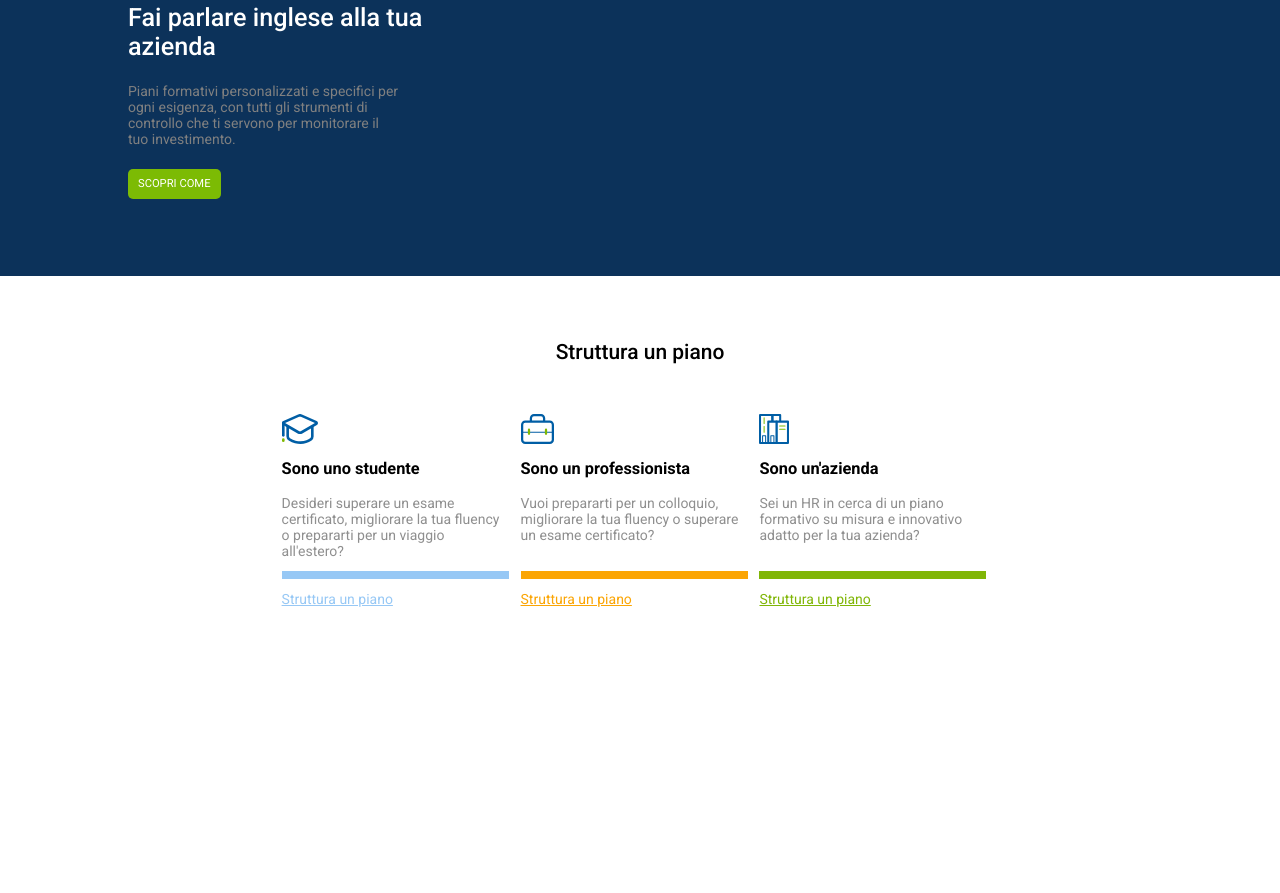
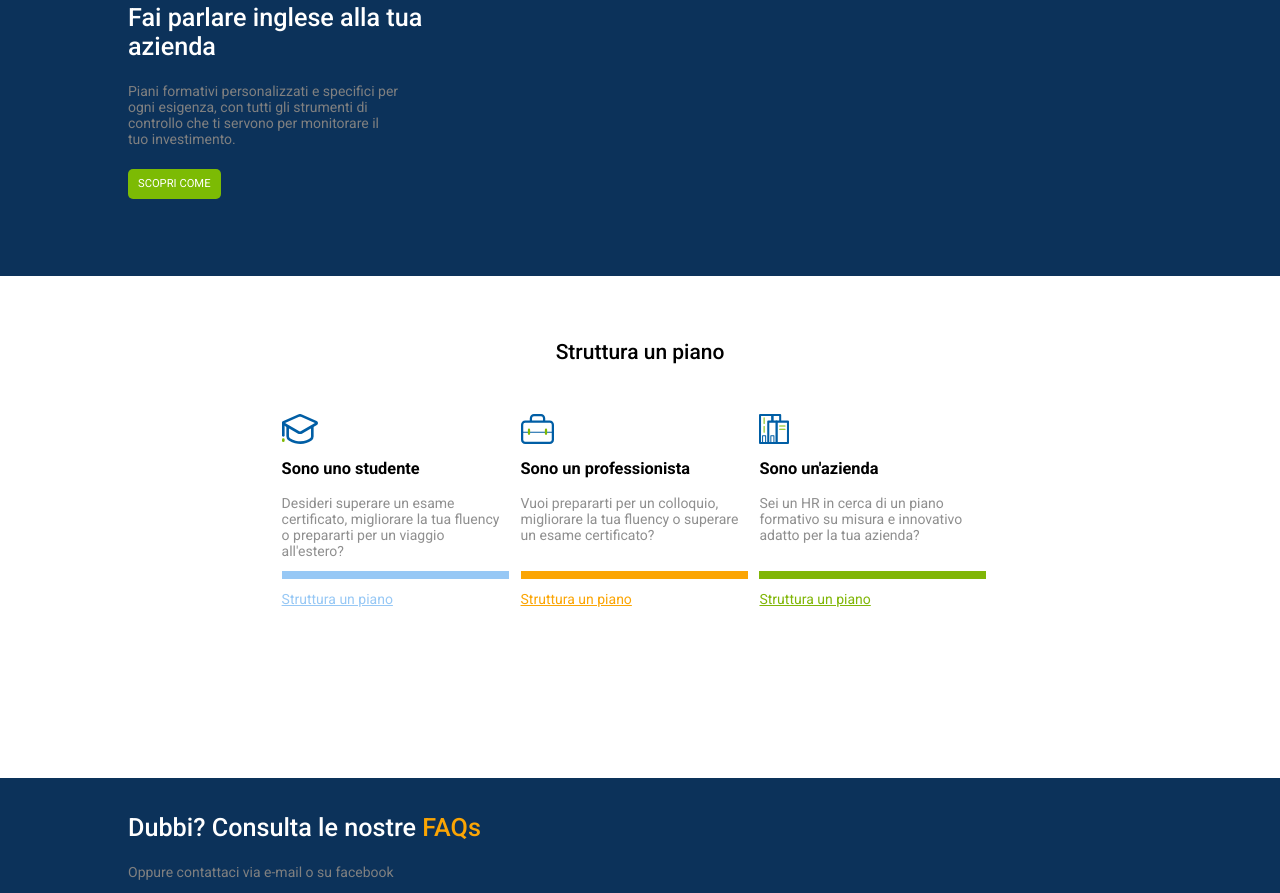
Before and after one commit to gabrisca/htmlcss-fluentify, a plain HTML site: page index.html in a window 1280 px wide. Shown: the part 2521-3414 px from the top of the page. Before the commit the page ends 3299 px from the top, so only its background shows below. Drawn offline with Linux system fonts and the light colour scheme.

Commit message:
creazione main section 8

```diff
--- a/assets/css/style.css
+++ b/assets/css/style.css
@@ -568,5 +568,28 @@ main .banner {
 .company .structure a:nth-of-type(1){
   color: #80B607;
 }
+/* / MAIN SECTION 7 */
 
-/* / MAIN SECTION 7 */
+/* MAIN SECTION 8 */
+.main-section-8 {
+  width: 100%;
+  padding-top: 1%;
+  padding-bottom: 1%;
+  padding-left: 10%;
+  margin: auto;
+  background-color: #0c325a;
+}
+
+.main-section-8 h2 {
+  color: white;
+  font-weight: 500;
+  font-size: 1.8em;
+  padding-right: 2%;
+  margin-bottom: 22px;
+  margin-top: 22px;
+}
+
+.main-section-8 span{
+  color: #FBA504;
+}
+/* / MAIN SECTION 8 */
--- a/index.html
+++ b/index.html
@@ -72,7 +72,10 @@
         <!-- SKILL 1 -->
         <div class="skills float-left">
           <div class="skills-image">
-            <img src="assets/img/profile.svg" alt="foto profilo piano formativo" />
+            <img
+              src="assets/img/profile.svg"
+              alt="foto profilo piano formativo"
+            />
           </div>
           <div class="skills-text">
             <div class="skills-text-title">
@@ -92,7 +95,10 @@
         <!-- SKILL 2 -->
         <div class="skills float-left">
           <div class="skills-image">
-            <img src="assets/img/computer.svg" alt="foto computer affiancamento" />
+            <img
+              src="assets/img/computer.svg"
+              alt="foto computer affiancamento"
+            />
           </div>
           <div class="skills-text">
             <div class="skills-text-title">
@@ -192,13 +198,14 @@
         <!-- DISCOVER TEXT -->
         <div class="discover float-left">
           <div class="discover-text">
-            <h2>
-              Solo l'inglese che ti serve davvero
-            </h2>
+            <h2>Solo l'inglese che ti serve davvero</h2>
             <p class="w-80">
-              Molto più di semplici conversazioni, le sessioni con i nostri tutor ricreano le più diverse situazioni professionali.
+              Molto più di semplici conversazioni, le sessioni con i nostri
+              tutor ricreano le più diverse situazioni professionali.
             </p>
-            <a href="#" class="btn btn-green btn-medium">scopri il real life english</a>
+            <a href="#" class="btn btn-green btn-medium"
+              >scopri il real life english</a
+            >
             <div class="speaking">
               <a href="#">Un metodo totalmente improntato sullo speaking</a>
             </div>
@@ -216,8 +223,15 @@
           </div>
           <div class="find_us-text">
             <h2>Ci trovi su PC, Mobile e Tablet, <span>24/7</span></h2>
-          <p>Tutor da tutto il mondo disponibili 24 ore al giorno 7 giorni su 7, anche nei weekend.</p>
-          <p>Tutto direttamente sul tuo pc grazie alla videoconferenza integrata nella piattaforma e sui dispositivi mobile con la app dedicata.</p>
+            <p>
+              Tutor da tutto il mondo disponibili 24 ore al giorno 7 giorni su
+              7, anche nei weekend.
+            </p>
+            <p>
+              Tutto direttamente sul tuo pc grazie alla videoconferenza
+              integrata nella piattaforma e sui dispositivi mobile con la app
+              dedicata.
+            </p>
             <a href="#">Come funziona</a>
           </div>
         </div>
@@ -227,11 +241,11 @@
       <!-- MAIN SECTION 6 -->
       <section class="main-section-6">
         <div class="find_out">
-          <h2>
-            Fai parlare inglese alla tua azienda
-          </h2>
+          <h2>Fai parlare inglese alla tua azienda</h2>
           <p class="w-80">
-            Piani formativi personalizzati e specifici per ogni esigenza, con tutti gli strumenti di controllo che ti servono per monitorare il tuo investimento.
+            Piani formativi personalizzati e specifici per ogni esigenza, con
+            tutti gli strumenti di controllo che ti servono per monitorare il
+            tuo investimento.
           </p>
           <a href="#" class="btn btn-green btn-large">scopri come</a>
         </div>
@@ -242,54 +256,79 @@
       <section class="main-section-7">
         <h2>Struttura un piano</h2>
         <div class="profile clearfix">
+          <!-- STUDENT -->
           <div class="profession student float-left">
             <div class="profession-image">
-            <img src="assets/img/student.svg" alt="simbolo studente">
+              <img src="assets/img/student.svg" alt="simbolo studente" />
             </div>
             <div class="profession-text">
               <div class="profession-text-title">
                 <h3>Sono uno studente</h3>
               </div>
-            <p>Desideri superare un esame certificato, migliorare la tua fluency o prepararti per un viaggio all'estero?</p>
+              <p>
+                Desideri superare un esame certificato, migliorare la tua
+                fluency o prepararti per un viaggio all'estero?
+              </p>
             </div>
             <div class="structure">
               <a href="">Struttura un piano</a>
             </div>
           </div>
+          <!-- /STUDENT -->
 
+          <!-- WORKER -->
           <div class="profession worker float-left">
             <div class="profession-image">
-            <img src="assets/img/worker.svg" alt="simbolo lavoratore">
+              <img src="assets/img/worker.svg" alt="simbolo lavoratore" />
             </div>
             <div class="profession-text">
               <div class="profession-text-title">
                 <h3>Sono un professionista</h3>
               </div>
-            <p>Vuoi prepararti per un colloquio, migliorare la tua fluency o superare un esame certificato?</p>
+              <p>
+                Vuoi prepararti per un colloquio, migliorare la tua fluency o
+                superare un esame certificato?
+              </p>
             </div>
             <div class="structure">
               <a href="">Struttura un piano</a>
             </div>
           </div>
+          <!-- / WORKER -->
 
+          <!-- COMPANY -->
           <div class="profession company float-left">
             <div class="profession-image">
-            <img src="assets/img/business.svg" alt="simbolo azienda">
+              <img src="assets/img/business.svg" alt="simbolo azienda" />
             </div>
             <div class="profession-text">
               <div class="profession-text-title">
                 <h3>Sono un'azienda</h3>
               </div>
-            <p>Sei un HR in cerca di un piano formativo su misura e innovativo adatto per la tua azienda?</p>
+              <p>
+                Sei un HR in cerca di un piano formativo su misura e innovativo
+                adatto per la tua azienda?
+              </p>
             </div>
             <div class="structure">
               <a href="">Struttura un piano</a>
             </div>
           </div>
-
+          <!-- COMPANY -->
         </div>
       </section>
       <!-- / MAIN SECTION 7 -->
+
+      <!-- MAIN SECTION 8 -->
+      <section class="main-section-8">
+        <div class="faq">
+          <h2>Dubbi? Consulta le nostre <span>FAQs</span></h2>
+          <p class="w-80">
+            Oppure contattaci via e-mail o su facebook
+          </p>
+        </div>
+      </section>
+      <!-- / MAIN SECTION 8 -->
 
 
 
```
Lines whose indentation alone changed are shown as unchanged.
